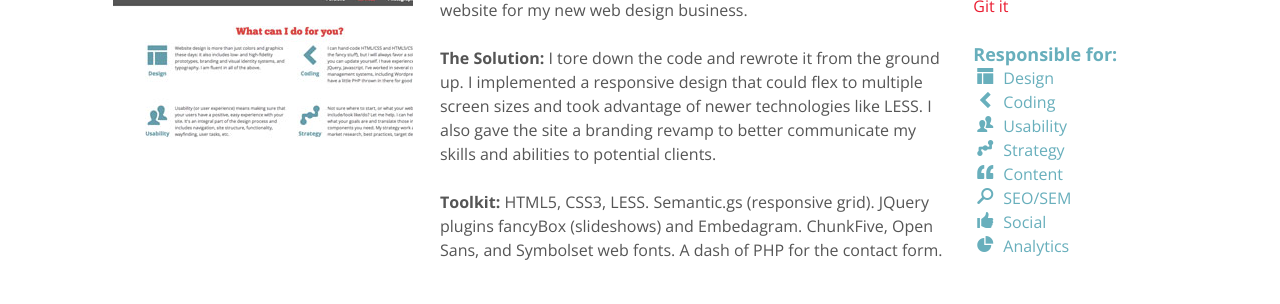
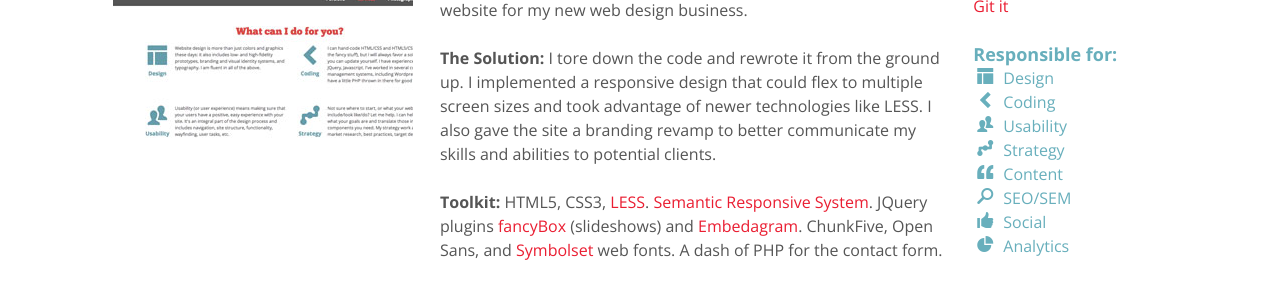
Before and after one commit to bearster22/personal, a plain HTML site: page web-portfolio.html in a window 1280 px wide. Shown: the part 496-800 px from the top of the page. Drawn offline with nearby package versions, Linux system fonts and the light colour scheme.

Commit message:
toolkit links
add links to toolkit section on portfolio page

```diff
--- a/web-portfolio.html
+++ b/web-portfolio.html
@@ -63,7 +63,7 @@
           	<h2>Sarah Barrow Web Design LLC</h2>
         	<p><strong>The Problem:</strong> I needed a modern, technologically up-to-date website for my new web design business.</p>
             <p><strong>The Solution:</strong> I tore down the code and rewrote it from the ground up. I implemented a responsive design that could flex to multiple screen sizes and took advantage of newer technologies like LESS. I also gave the site a branding revamp to better communicate my skills and abilities to potential clients.
-            <p><strong>Toolkit:</strong> HTML5, CSS3, LESS. Semantic.gs (responsive grid). JQuery plugins fancyBox (slideshows) and Embedagram. ChunkFive, Open Sans, and Symbolset web fonts. A dash of PHP for the contact form.</p>
+            <p><strong>Toolkit:</strong> HTML5, CSS3, <a href="http://lesscss.org/" title="LESS" target="_blank">LESS</a>. <a href="http://semantic.gs/" title="Semantic Responsive System" target="_blank">Semantic Responsive System</a>. JQuery plugins <a href="http://fancyapps.com/fancybox/" title="FancyBox" target="_blank">fancyBox</a> (slideshows) and <a href="http://embedagram.com/" title="Embedagram" target="_blank">Embedagram</a>. ChunkFive, Open Sans, and <a href="http://symbolset.com/" title="Symbolset" target="_blank">Symbolset</a> web fonts. A dash of PHP for the contact form.</p>
 
         </div>
         <aside class="details">
```
